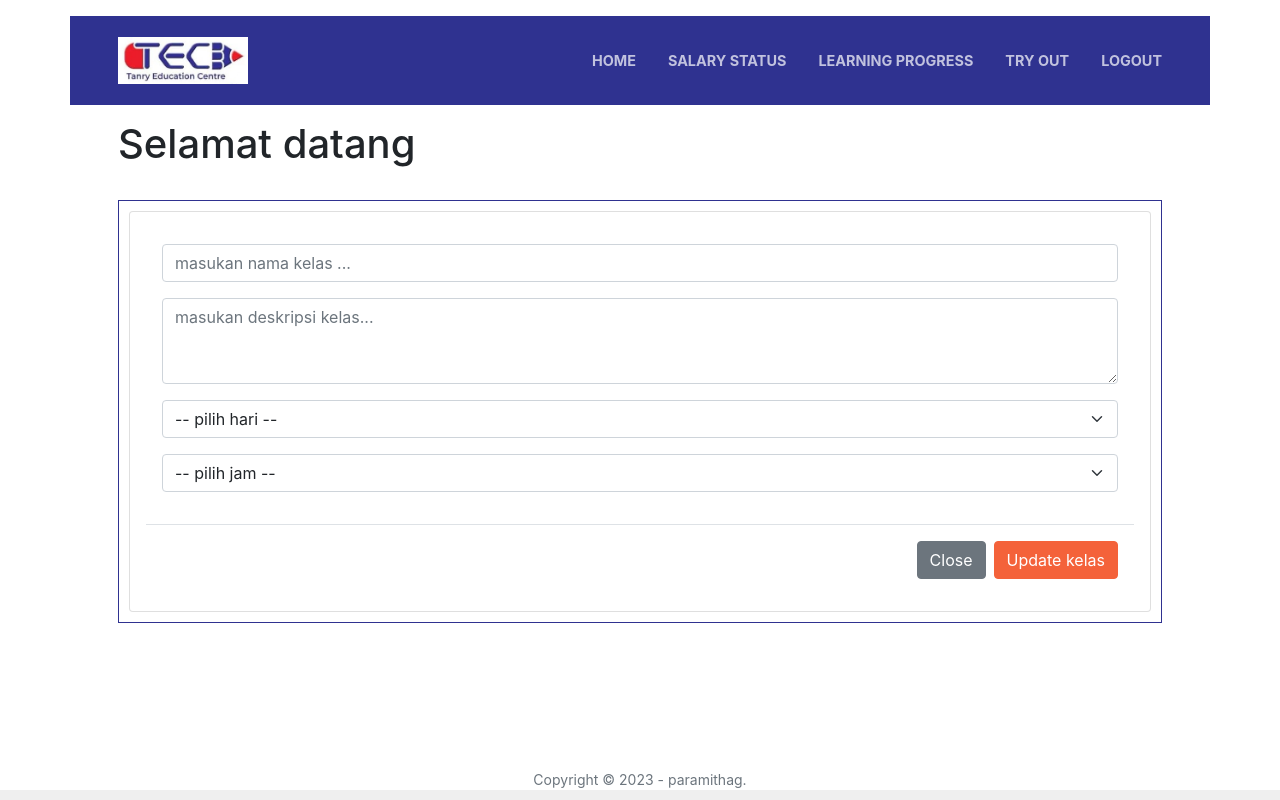
After one commit to agungsapp/mini-sistem-informasi-bimbingan-with-myth-auth, a CodeIgniter 4 app: template app/Views/guru/home_edit.php in a window 1280 px wide. The commit adds this page. Run offline with PHP 8.4 and a stand-in for CodeIgniter, Linux system fonts and the light colour scheme; the template is opened without the code that fills it, so the values that code supplies are empty; some libraries are stand-ins or nearby versions.

Commit message:
add class guru

```diff
--- /dev/null
+++ b/app/Views/guru/home_edit.php
@@ -0,0 +1,78 @@
+<?= $this->extend('guru/template/main') ?>
+
+<?= $this->section('content') ?>
+<?php $session = session(); ?>
+<div class="col-12">
+
+  <h1>Selamat datang <?= user()->nama; ?> </h1>
+  <?php if (session()->getFlashdata('error')) : ?>
+    <div class="alert alert-danger">
+      <?= session()->getFlashdata('error'); ?>
+    </div>
+  <?php endif; ?>
+
+  <?php if (session()->getFlashdata('success')) : ?>
+    <div class="alert alert-success">
+      <?= session()->getFlashdata('success'); ?>
+    </div>
+  <?php endif; ?>
+</div>
+
+<div class="col-12 py-4">
+  <div class="content">
+    <div class="row">
+      <div class="col-12">
+        <div class="card">
+          <div class="card-body">
+            <form action="/guru/home/update" method="post">
+
+              <?php csrf_token() ?>
+
+              <div class="modal-body">
+
+                <input type="hidden" name="id" value="<?= $mapel->id_mapel; ?>">
+
+                <div class="mb-3">
+                  <input class="form-control" id="judul" name="judul" type="text" placeholder="masukan nama kelas ..." value="<?= $mapel->judul; ?>" required>
+                </div>
+
+                <div class="mb-3">
+                  <textarea class="form-control" id="deskripsi" name="deskripsi" rows="3" placeholder="masukan deskripsi kelas..." required><?= $mapel->deskripsi; ?></textarea>
+                </div>
+
+                <div class="mb-3">
+                  <select class="form-select form-control" name="hari" required>
+                    <option selected disabled>-- pilih hari --</option>
+                    <option value="senin" <?= $mapel->hari == 'senin' ? 'selected' : ''; ?>>senin</option>
+                    <option value="selasa" <?= $mapel->hari == 'selasa' ? 'selected' : ''; ?>>selasa</option>
+                    <option value="rabu" <?= $mapel->hari == 'rabu' ? 'selected' : ''; ?>>rabu</option>
+                    <option value="kamis" <?= $mapel->hari == 'kamis' ? 'selected' : ''; ?>>kamis</option>
+                    <option value="jumat" <?= $mapel->hari == 'jumat' ? 'selected' : ''; ?>>jum'at</option>
+                    <option value="sabtu" <?= $mapel->hari == 'sabtu' ? 'selected' : ''; ?>>sabtu</option>
+                  </select>
+                </div>
+
+                <div class="mb-3">
+                  <select class="form-select form-control" name="jam" required>
+                    <option selected disabled>-- pilih jam --</option>
+                    <option value="07:00-09:30" <?= $mapel->jam == '07:00-09:30' ? 'selected' : ''; ?>>07:00 - 09:30</option>
+                    <option value="09:40-12:00" <?= $mapel->jam == '09:40-12:00' ? 'selected' : ''; ?>>09:40 - 12:00</option>
+                    <option value="13:00-14:30" <?= $mapel->jam == '13:00-14:30' ? 'selected' : ''; ?>>13:00 - 14:30</option>
+                  </select>
+                </div>
+
+              </div>
+              <div class="modal-footer">
+                <button type="button" class="btn btn-secondary" data-bs-dismiss="modal">Close</button>
+                <button type="submit" class="btn btn-primary">Update kelas</button>
+              </div>
+            </form>
+          </div>
+        </div>
+      </div>
+    </div>
+
+
+  </div>
+</div>
+<?= $this->endSection() ?>
```
Also changed, not shown: app/Controllers/Guru/Home.php (+70 -3 lines), app/Models/MapelModel.php (+10 -1 lines), app/Views/guru/home.php (+9 -9 lines).
